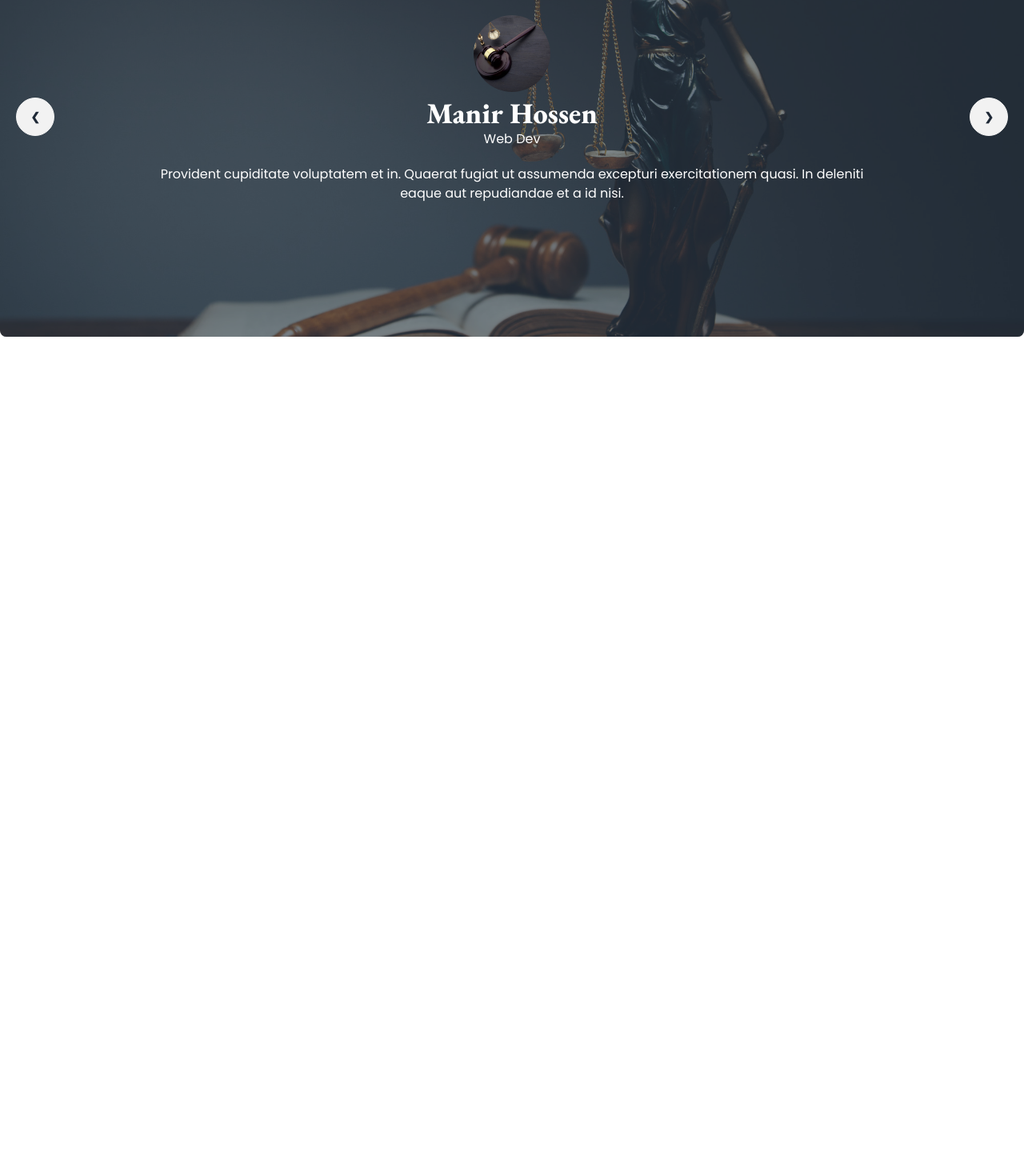
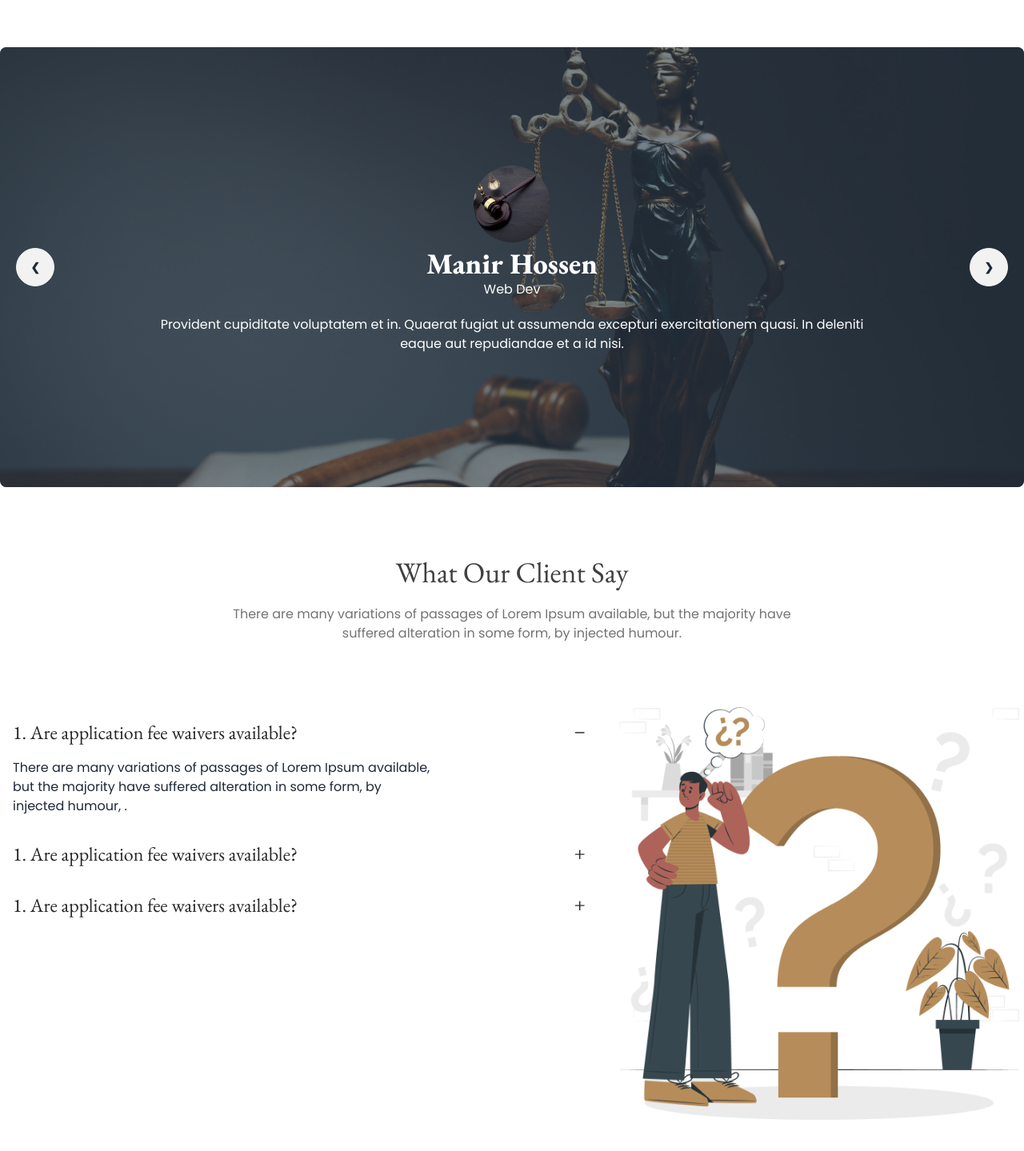
Before and after one commit to psytechbd/Legal-Solution, a plain HTML site: page index.html in a window 1280 px wide. Shown: the part 1981-3420 px from the top of the page at 80% size. Before the commit the page ends 2489 px from the top, so only its background shows below. Drawn offline with nearby package versions, Linux system fonts and the light colour scheme.

Commit message:
FAQ Section added

```diff
--- a/index.html
+++ b/index.html
@@ -175,6 +175,13 @@
             </div>
         </section>
         <section class="container my-20">
+            <div class="max-w-screen-lg mx-auto text-center my-20">
+                <h2 class="text-4xl text-neutral-700 font-garamond">What Our Client Say</h2>
+                <p class="my-5 text-neutral-500">There are many variations of passages of Lorem Ipsum available, but the
+                    majority have<br>
+                    suffered alteration in some form, by injected humour.</p>
+            </div>
+            <!-- Slider part -->
             <div class="carousel w-full">
                 <div id="slide1" class="carousel-item relative w-full">
                     <div class="hero min-h-[550px] rounded-lg" style="background-image: url(images/slider-2.jpg);">
@@ -190,7 +197,8 @@
                                     Manir Hossen
                                 </h1>
                                 <h3 class="text-white mb-5">Web Dev</h3>
-                                <p class="mb-5 text-white">Provident cupiditate voluptatem et in. Quaerat fugiat ut assumenda excepturi
+                                <p class="mb-5 text-white">Provident cupiditate voluptatem et in. Quaerat fugiat ut
+                                    assumenda excepturi
                                     exercitationem quasi. In deleniti eaque aut repudiandae et a id nisi.</p>
                             </div>
                         </div>
@@ -214,7 +222,8 @@
                                     Ashis Khondokar
                                 </h1>
                                 <h3 class="text-white mb-5">Actor</h3>
-                                <p class="mb-5 text-white">Provident cupiditate voluptatem et in. Quaerat fugiat ut assumenda excepturi
+                                <p class="mb-5 text-white">Provident cupiditate voluptatem et in. Quaerat fugiat ut
+                                    assumenda excepturi
                                     exercitationem quasi. In deleniti eaque aut repudiandae et a id nisi.</p>
                             </div>
                         </div>
@@ -238,7 +247,8 @@
                                     Kotlin
                                 </h1>
                                 <h3 class="text-white mb-5">Fashion Designer</h3>
-                                <p class="mb-5 text-white">Provident cupiditate voluptatem et in. Quaerat fugiat ut assumenda excepturi
+                                <p class="mb-5 text-white">Provident cupiditate voluptatem et in. Quaerat fugiat ut
+                                    assumenda excepturi
                                     exercitationem quasi. In deleniti eaque aut repudiandae et a id nisi.</p>
                             </div>
                         </div>
@@ -248,6 +258,46 @@
                         <a href="#slide1" class="btn btn-circle">❯</a>
                     </div>
                 </div>
+            </div>
+        </section>
+        <section class="my-20">
+            <div class="max-w-screen-lg mx-auto text-center my-20">
+                <h2 class="text-4xl text-neutral-700 font-garamond">What Our Client Say</h2>
+                <p class="my-5 text-neutral-500">There are many variations of passages of Lorem Ipsum available, but the
+                    majority have<br>
+                    suffered alteration in some form, by injected humour.</p>
+            </div>
+            <div class="flex justify-center gap-5 flex-col lg\:flex-row lg:flex-row-reverse">
+                <img class=" flex-1 max-w-lg mx-auto w-full" src="images/faq.png" alt="">
+                <div class=" flex-1">
+                    <div class="collapse collapse-plus">
+                        <input type="radio" name="my-accordion-3" checked="checked" />
+                        <div class="collapse-title text-2xl font-medium font-garamond text-neutral-800">
+                            1. Are application fee waivers available?
+                        </div>
+                        <div class="collapse-content w-3/4">
+                            <p>There are many variations of passages of Lorem Ipsum available, but the majority have suffered alteration in some form, by injected humour, . </p>
+                        </div>
+                    </div>
+                    <div class="collapse collapse-plus">
+                        <input type="radio" name="my-accordion-3" />
+                        <div class="collapse-title text-2xl font-medium font-garamond text-neutral-800">
+                            1. Are application fee waivers available?
+                        </div>
+                        <div class="collapse-content w-3/4">
+                            <p>There are many variations of passages of Lorem Ipsum available, but the majority have suffered alteration in some form, by injected humour, . </p>
+                        </div>
+                    </div>
+                    <div class="collapse collapse-plus">
+                        <input type="radio" name="my-accordion-3" />
+                        <div class="collapse-title text-2xl font-medium font-garamond text-neutral-800">
+                            1. Are application fee waivers available?
+                        </div>
+                        <div class="collapse-content w-3/4">
+                            <p>There are many variations of passages of Lorem Ipsum available, but the majority have suffered alteration in some form, by injected humour, . </p>
+                        </div>
+                    </div>
+                </div>
 
             </div>
         </section>
```
Lines whose indentation alone changed are shown as unchanged.
